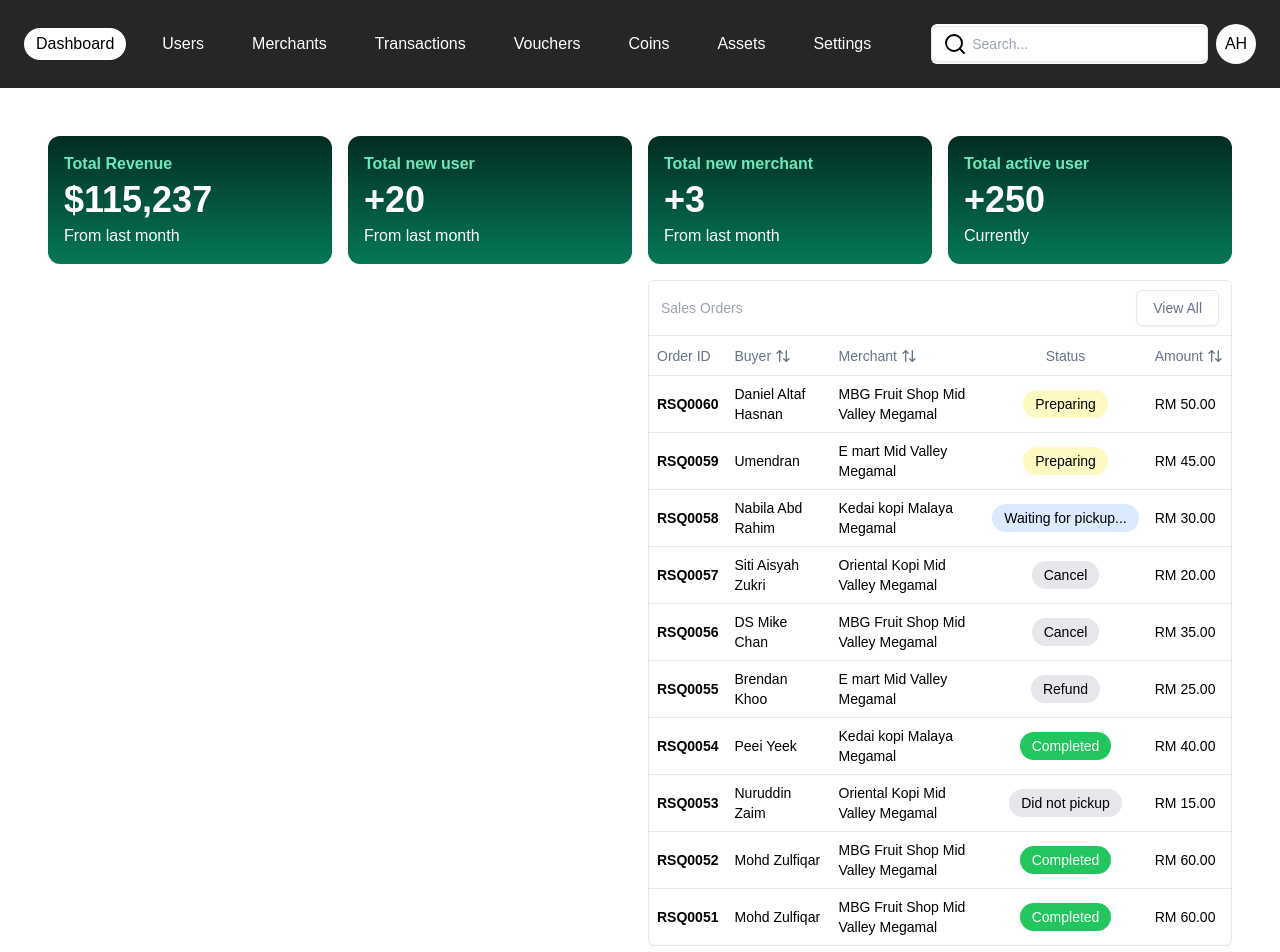
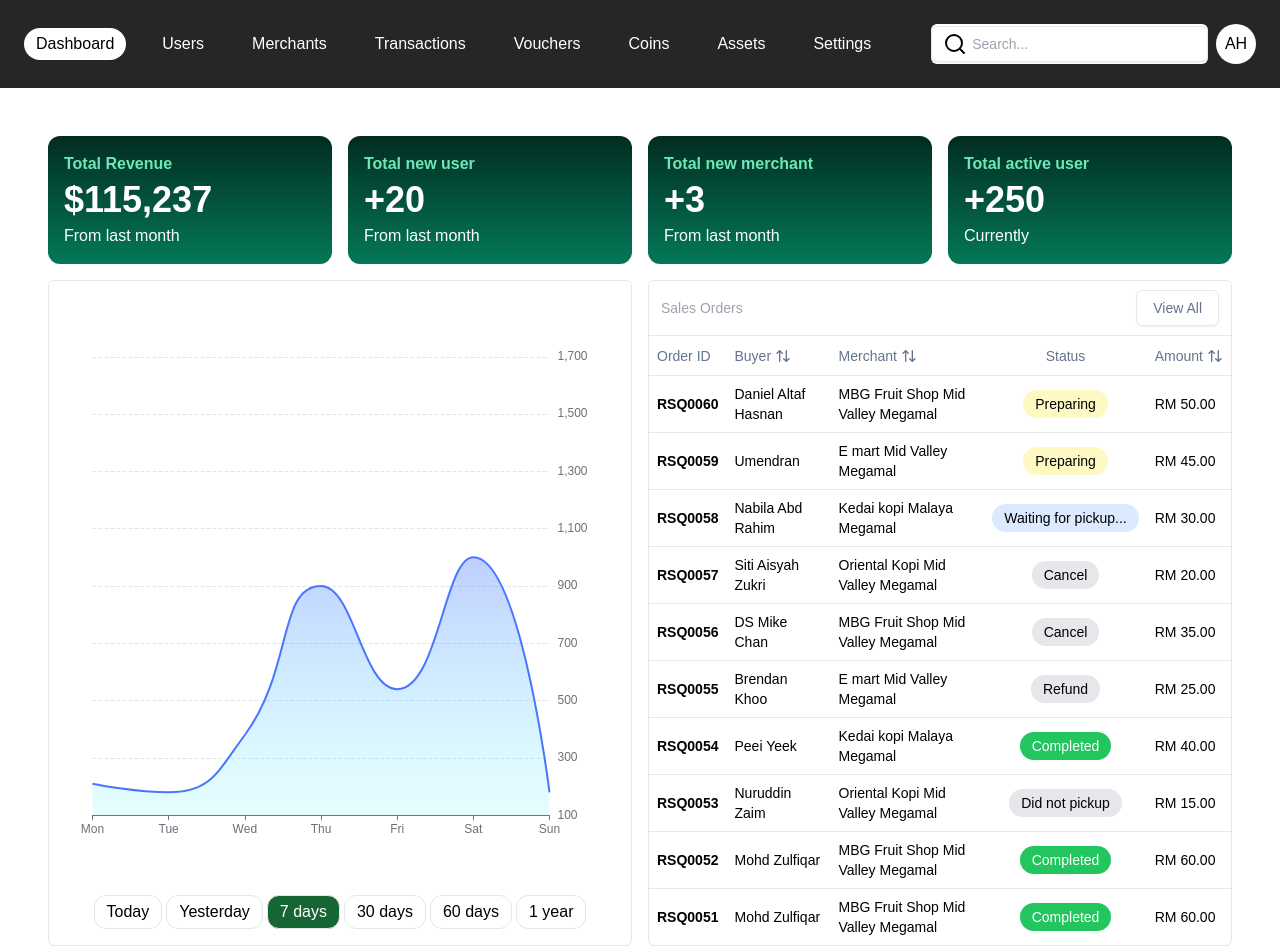
Before and after one commit to rulkimi/orders-dashboard, a Next.js app: page /dashboard in a window 1280 px wide. Shown: the top 952 px of the page. Built offline with nearby package versions, Linux system fonts and the light colour scheme; data requests are answered from the project's data file.

Commit message:
add fake chart

```diff
--- /dev/null
+++ b/app/dashboard/fake-chart.tsx
@@ -0,0 +1,86 @@
+'use client';
+
+import ReactECharts from 'echarts-for-react';
+import { useState } from 'react';
+
+const option = {
+  xAxis: {
+    type: 'category',
+    data: ['Mon', 'Tue', 'Wed', 'Thu', 'Fri', 'Sat', 'Sun'],
+    boundaryGap: false,
+  },
+  yAxis: {
+    type: 'value',
+    position: 'right',
+    min: 100,
+    max: 1700,
+    interval: 200,
+    splitLine: {
+      show: true,
+      lineStyle: {
+        type: 'dashed',
+      },
+    },
+  },
+  grid: {
+    left: '5%',
+    right: '5%',
+    top: '10%',
+    bottom: '10%',
+    containLabel: true,
+  },
+  series: [
+    {
+      data: [210, 180, 380, 900, 540, 1000, 180],
+      type: 'line',
+      smooth: true,
+      areaStyle: {
+        color: {
+          type: 'linear',
+          x: 0,
+          y: 0,
+          x2: 0,
+          y2: 1,
+          colorStops: [
+            { offset: 0, color: 'rgba(72, 118, 255, 0.5)' },
+            { offset: 1, color: 'rgba(72, 245, 255, 0.2)' },
+          ],
+        },
+      },
+      lineStyle: {
+        color: 'rgba(72, 118, 255, 1)',
+        width: 2,
+      },
+      symbol: 'none',
+    },
+  ],
+};
+
+const chartFilter = [
+  { label: 'Today' },
+  { label: 'Yesterday' },
+  { label: '7 days' },
+  { label: '30 days' },
+  { label: '60 days' },
+  { label: '1 year' },
+]
+
+export default function FakeChart() {
+  const [activeFilter, setActiveFilter] = useState('7 days')
+
+  return (
+    <div className="w-full h-full border rounded-md flex flex-col items-center justify-center p-4">
+      <ReactECharts option={option} style={{ width: '100%', height: '100%' }} />
+      <ul className="flex gap-1">
+        {chartFilter.map(filter => (
+          <li
+            className={`px-3 py-1 border rounded-xl cursor-pointer ${activeFilter === filter.label ? 'bg-green-800 text-white' : 'hover:bg-gray-200'}`}
+            onClick={() => setActiveFilter(filter.label)}
+          >
+            {filter.label}
+          </li>
+        ))}
+      </ul>
+    </div>
+  );
+}
--- a/app/dashboard/page.tsx
+++ b/app/dashboard/page.tsx
@@ -3,6 +3,7 @@ import { DashboardCardItem } from "@/components/DashboardCard"
 import { Order, columns } from "@/app/orders/columns";
 import { DataTable } from "@/app/orders/data-table";
 import { getData } from "../orders/page";
+import FakeChart from "./fake-chart";
 
 async function getInfo(): Promise<DashboardCardItem[]> {
   const response = await fetch('http://localhost:8000/info')
@@ -30,7 +31,7 @@ export default async function Dashboard() {
       </ul>
       <div className="flex gap-4">
         <div className="w-1/2">
-          {/* <DataTable columns={columns} data={tableData} isDashboard /> */}
+          <FakeChart />
         </div>
         <div className="w-1/2">
           <DataTable columns={columns} data={tableData} isDashboard />
--- a/package.json
+++ b/package.json
@@ -16,6 +16,8 @@
     "@tanstack/react-table": "^8.20.5",
     "class-variance-authority": "^0.7.1",
     "clsx": "^2.1.1",
+    "echarts": "^5.5.1",
+    "echarts-for-react": "^3.0.2",
     "json-server": "^1.0.0-beta.3",
     "lucide-react": "^0.468.0",
     "next": "15.1.0",
```
Also changed, not shown: 1 other file (tests, documents, lock files or other folders).
